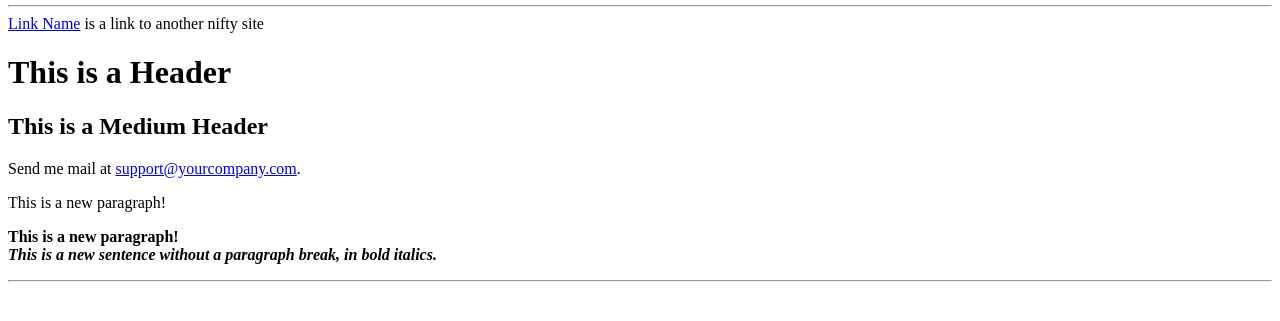
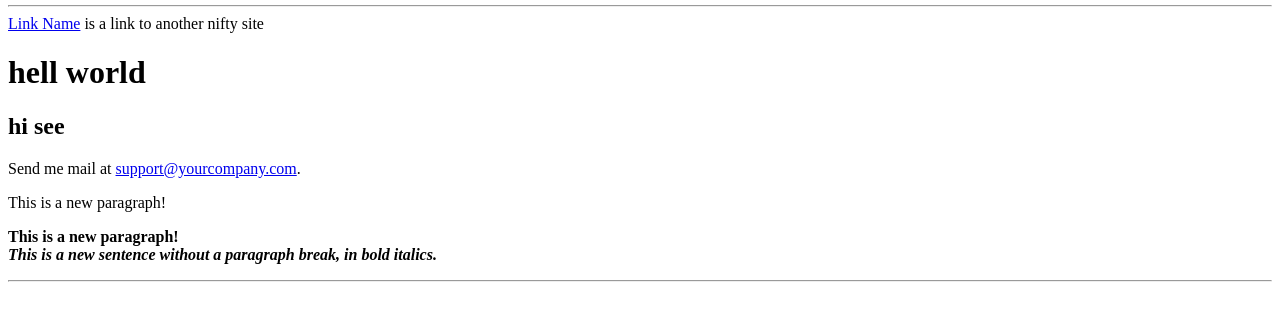
Before and after one commit to aja6009/ap-job, a plain HTML site: page index.html in a window 1280 px wide. Shown: the part 27-348 px from the top of the page. Drawn offline with Linux system fonts and the light colour scheme.

Commit message:
second commit

```diff
--- a/index.html
+++ b/index.html
@@ -14,9 +14,9 @@
 
 is a link to another nifty site
 
-<H1>This is a Header</H1>
+<H1>hell world</H1>
 
-<H2>This is a Medium Header</H2>
+<H2>hi see</H2>
 
 Send me mail at <a href="mailto:support@yourcompany.com">
 
```
